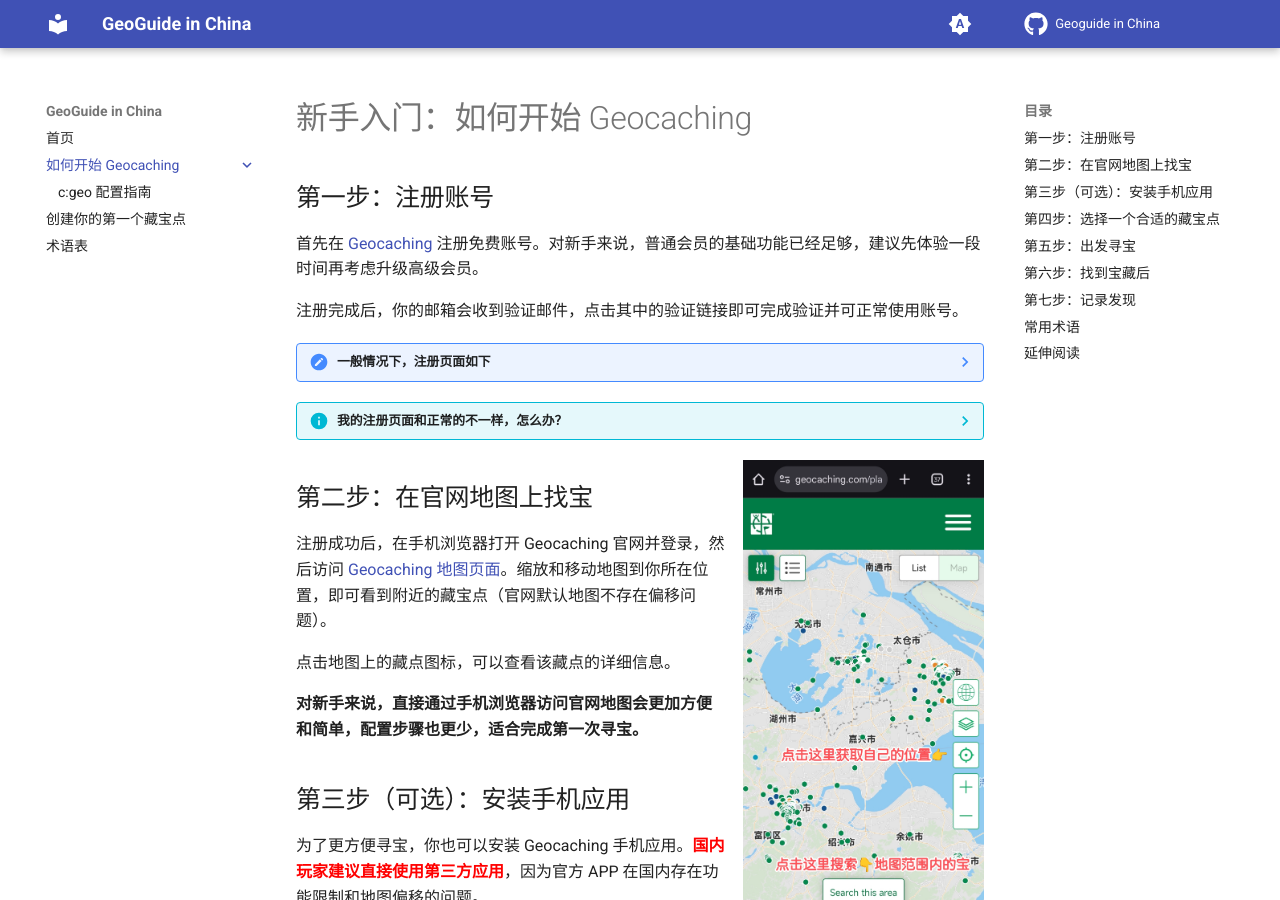
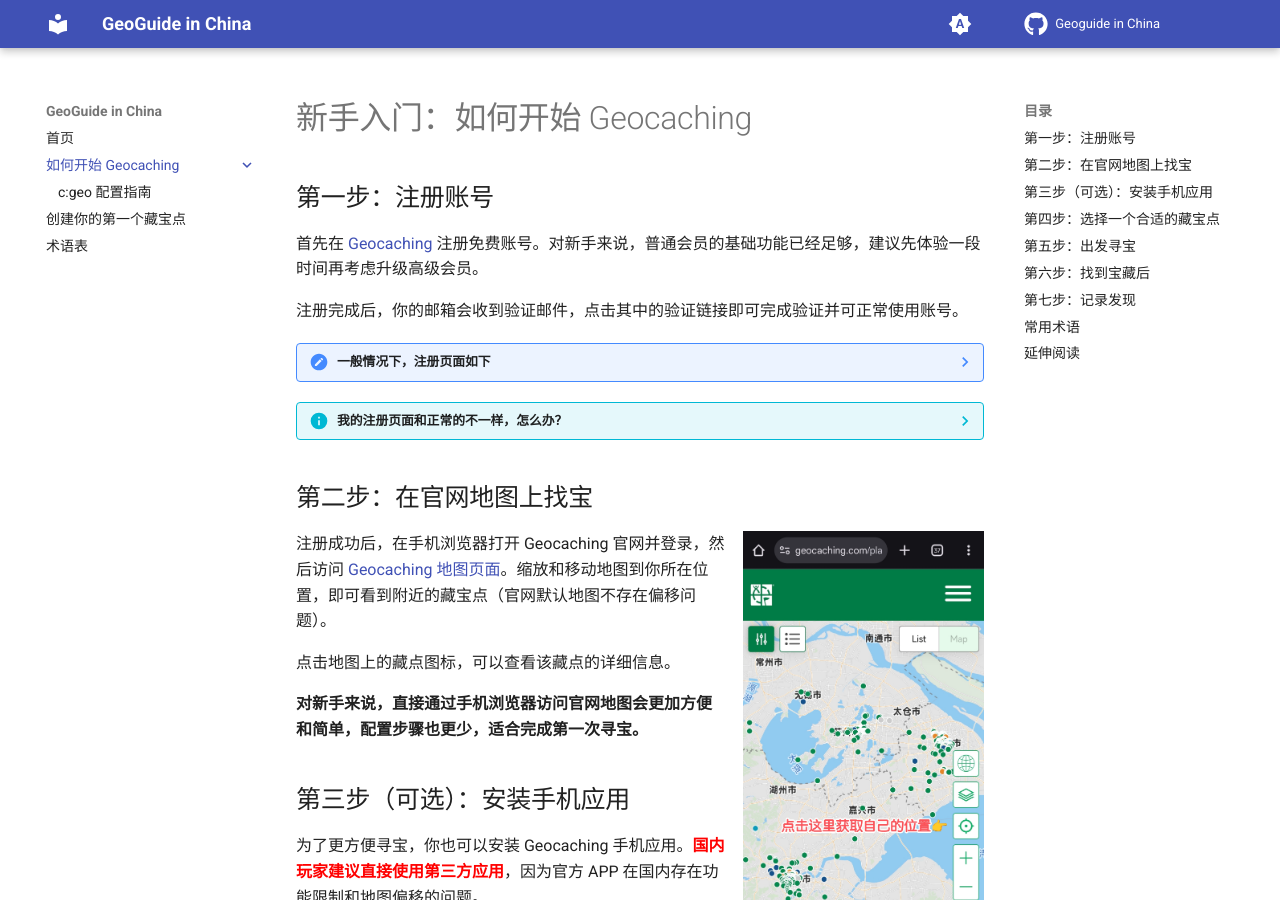
Before and after one commit to Konano/geoguide-in-china, an MkDocs documentation site: the page built from docs/getting-started/index.md, in a window 1280 px wide and 900 px high. Built offline with MkDocs 1.6.1 and Material for MkDocs 9.7.7, drawn with Linux system fonts in a browser that asks for light colours; comment, search, counter and statistics services are not loaded.

Commit message:
修改图片位置

```diff
--- a/docs/getting-started/index.md
+++ b/docs/getting-started/index.md
@@ -26,9 +26,9 @@
 
     当完整表单和验证码都正常加载后，一般就能顺利注册。
 
+## 第二步：在官网地图上找宝 { #geocaching-mobile-map }
+
 ![Geocaching 地图页面截图](./imgs/geocaching-mobile.jpg){ width="35%" align=right }
-
-## 第二步：在官网地图上找宝 { #geocaching-mobile-map }
 
 注册成功后，在手机浏览器打开 Geocaching 官网并登录，然后访问 [Geocaching 地图页面](https://www.geocaching.com/play/map)。缩放和移动地图到你所在位置，即可看到附近的藏宝点（官网默认地图不存在偏移问题）。
 
```
